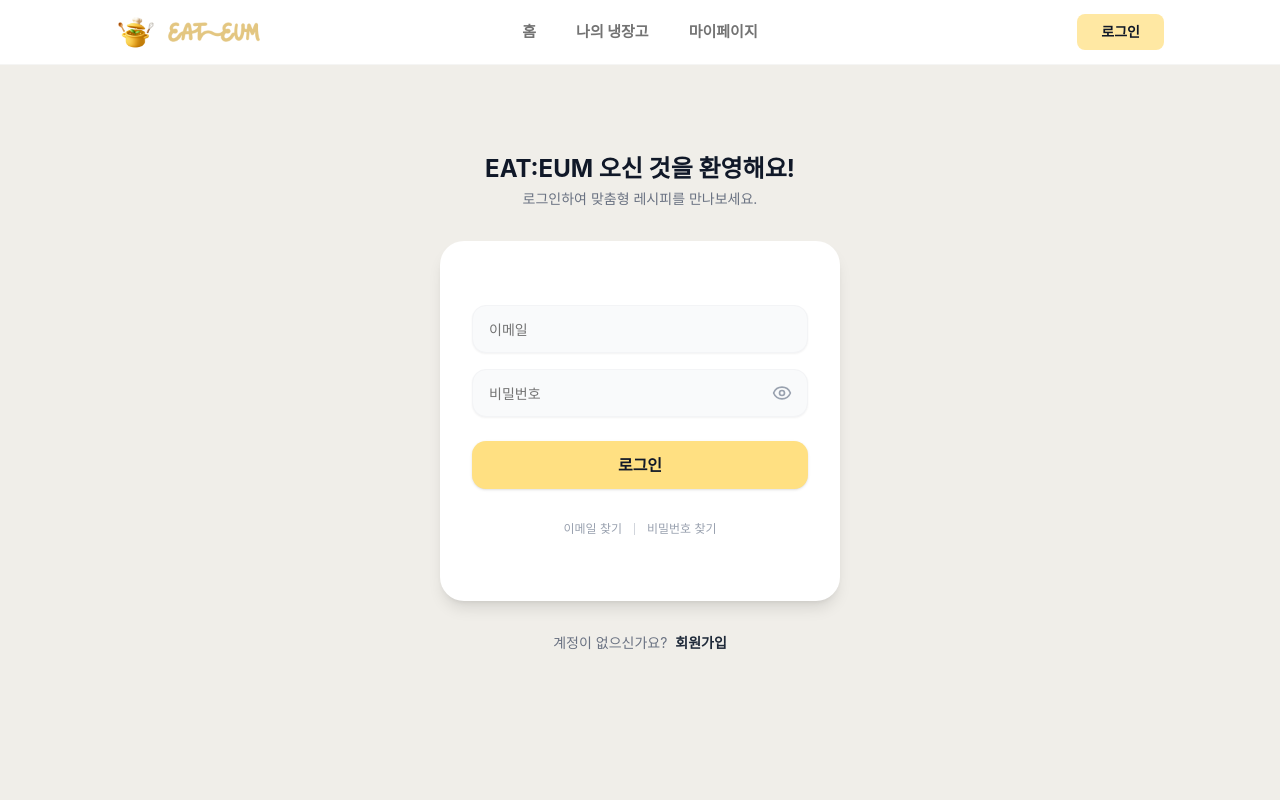
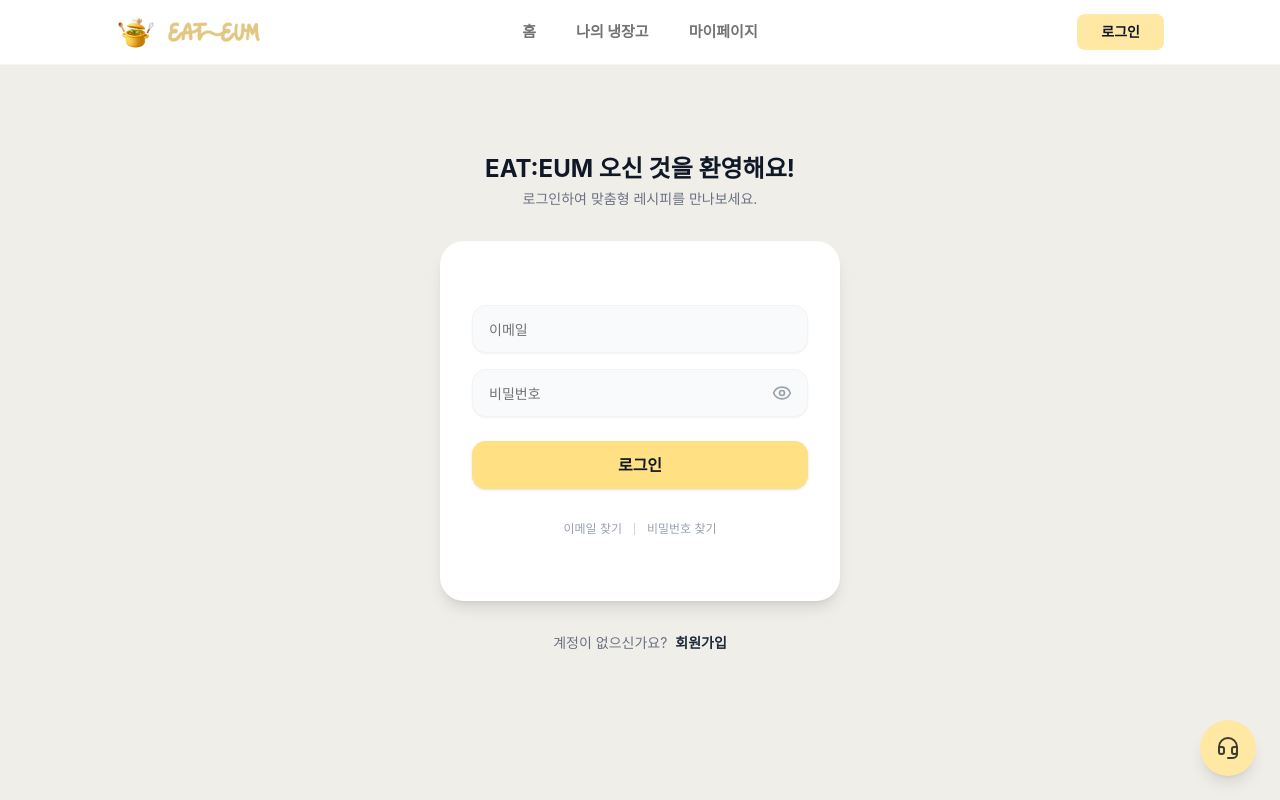
Before and after one commit to EATEUM/EATEUM-FE, a Vue app: page /login in a window 1280 px wide. Shown: the top 800 px of the page. Built offline with nearby package versions, Linux system fonts and the light colour scheme; a web font is replaced by a local one.

Commit message:
Feat: Chatbot
챗봇 전역 통합 및 로그인 뷰 연동
- App.vue: 전역 챗봇 컴포넌트 배치
  - ChatbotAside, ChatbotButton 추가
  - 모든 페이지에서 챗봇 접근 가능
- LoginView: 로그인 시 챗봇 초기화 연동

Resolves: #26 #29
Ref: #29

```diff
--- a/src/App.vue
+++ b/src/App.vue
@@ -16,6 +16,7 @@
       </div>
     </main>
     <ChatbotAside />
+    <ChatbotButton />
     <Footer />
   </div>
 </template>
--- a/src/views/LoginView.vue
+++ b/src/views/LoginView.vue
@@ -27,11 +27,11 @@
   }
 
   // 비밀번호 유효성 검사: 8~15자, 대소문자, 숫자, 특수문자 포함
-  const pwdRegex = /^(?=.*[a-z])(?=.*[A-Z])(?=.*\d)(?=.*[@$!%*?&])[A-Za-z\d@$!%*?&]{8,15}$/
-  if (!pwdRegex.test(loginData.password)) {
-    alert('비밀번호는 8~15자의 알파벳 대소문자, 숫자, 특수문자를 포함해야 합니다.')
-    return
-  }
+  // const pwdRegex = /^(?=.*[a-z])(?=.*[A-Z])(?=.*\d)(?=.*[@$!%*?&])[A-Za-z\d@$!%*?&]{8,15}$/
+  // if (!pwdRegex.test(loginData.password)) {
+  //   alert('비밀번호는 8~15자의 알파벳 대소문자, 숫자, 특수문자를 포함해야 합니다.')
+  //   return
+  // }
 
   try {
     await authStore.login(loginData)
```
